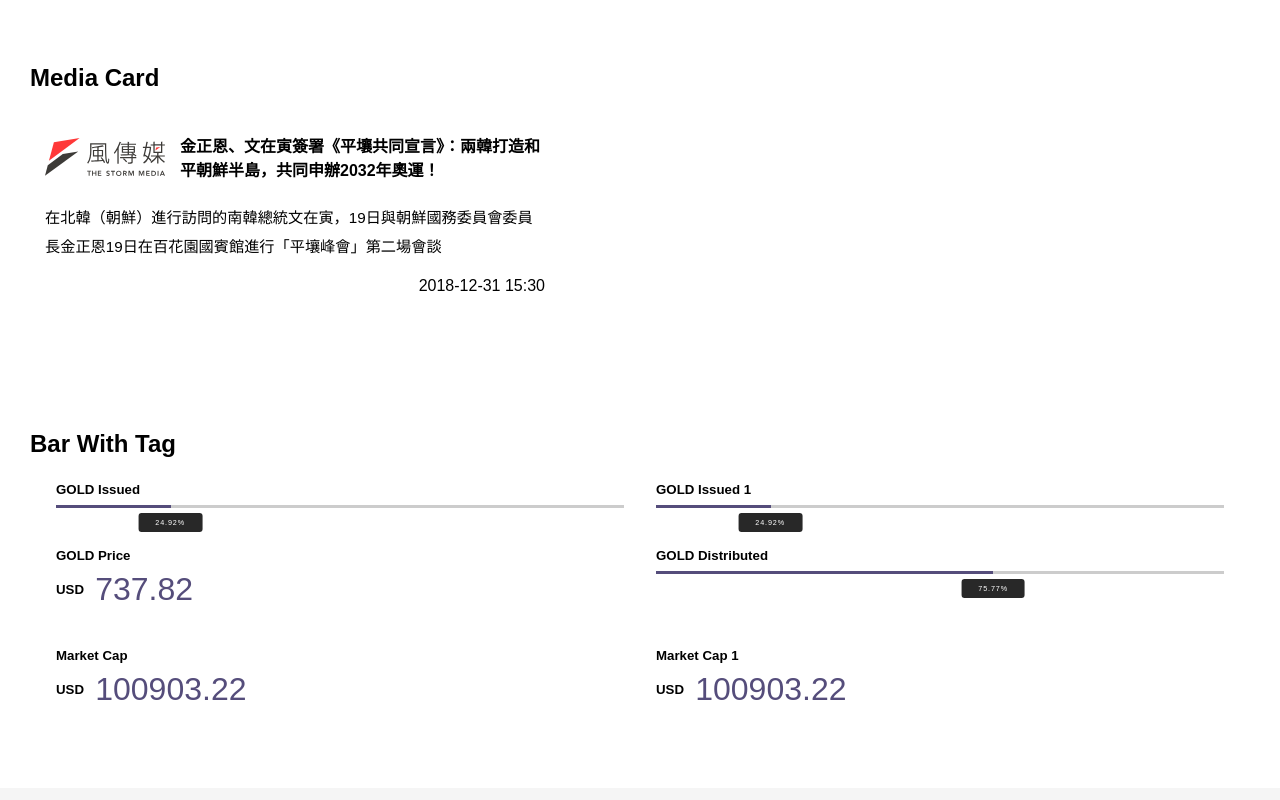
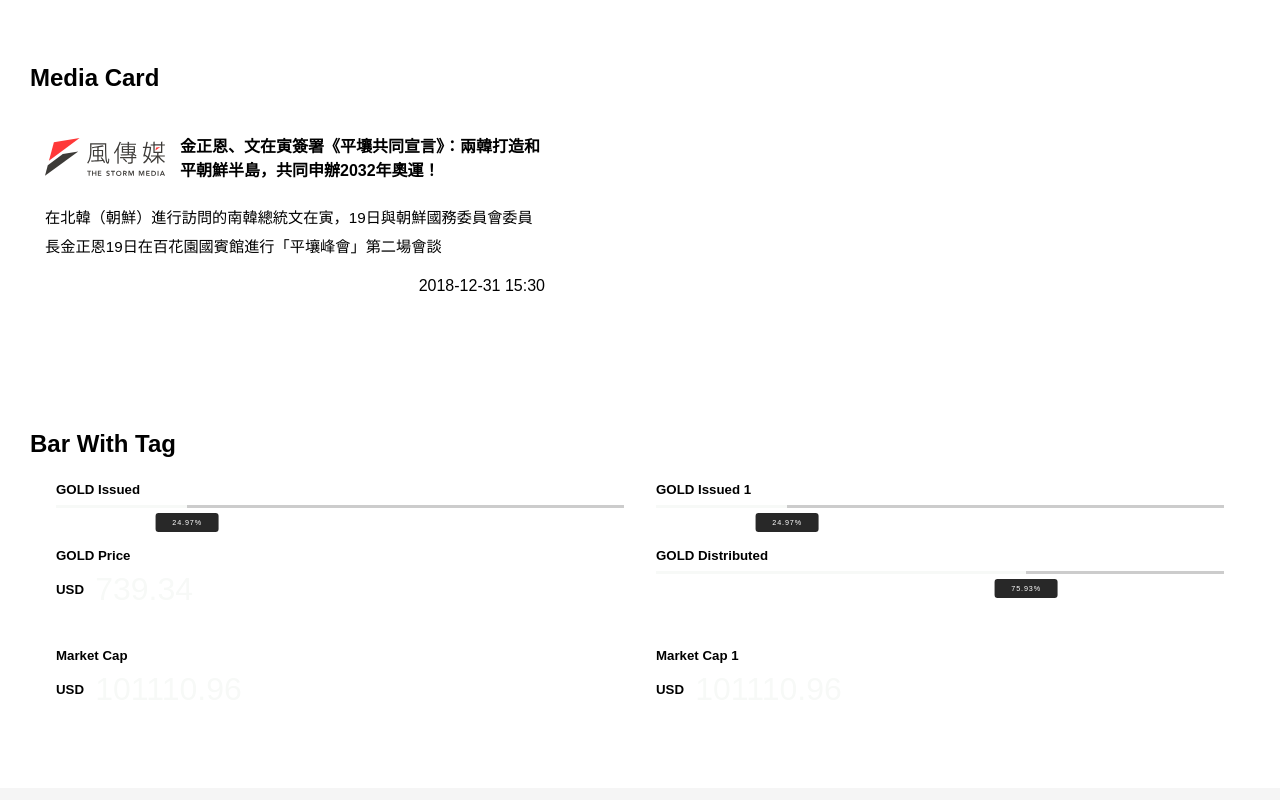
Before and after one commit to mic0201/vue-components, a Vue app: page / in a window 1280 px wide. Shown: the top 800 px of the page. Built offline with nearby package versions, Linux system fonts and the light colour scheme.

Commit message:
Add: add component

```diff
--- a/src/components/BarWithTag.vue
+++ b/src/components/BarWithTag.vue
@@ -36,12 +36,8 @@ export default {
       deep: true,
       handler: function (newVal, oldVal) {
         this.data = JSON.parse(JSON.stringify(newVal))
-        Object.keys(this.data.score).forEach(d => {
-          this.data.score[d].now = 0
-        })
         setTimeout(() => {
           Object.keys(this.data.score).forEach(d => {
-            this.data.score[d].backup = newVal.score[d].now
             this.countAnimate(this.data.score[d])
           })
         }, this.delay)
@@ -57,54 +53,65 @@ export default {
         window.webkitRequestAnimationFrame || window.msRequestAnimationFrame;
       window.requestAnimationFrame = requestAnimationFrame;
     },
-    substrNum(str) {
-      if (str.toString().indexOf('.') < 0) {
-        return str
-      }
-      str = str.toString()
-      let afterDecimalPoint = str.split('.')[1]
-      return str = str.replace(afterDecimalPoint, afterDecimalPoint.substr(0, 2))
-    },
-    // Robert Penner's easeOutExpo
-    // c => endNumber d=> duration
-    easeOutExpo(t, b, c, d) {
-      return c * (-Math.pow(2, -10 * t / d) + 1) * 1024 / 1023 + b;
-    },
+    /**
+     * score: {
+     *  max: % 數用
+     *  now: 顯示用
+     *  end: 實值
+     * }
+     */
     countAnimate(score) {
-      let start = 0,
-        end = score.backup,
+      let start = score.end * 0.7,
+        end = score.end,
         max = score.max,
         self = this
 
       function callback(timestamp) {
-        let val = self.createVal(timestamp, start, end, callback)
+        let val = createVal(timestamp, start, end, callback)
         if (score.percentage) {
-          score.now = self.substrNum(val / max * 100) + '%'
+          score.now = substrNum(val / max * 100) + '%'
         } else {
           score.now = val
         }
       }
+
+      function createVal(timestamp, startVal, endVal, callback) {
+        if (!self.startTime) { self.startTime = timestamp }
+        self.timestamp = timestamp
+        let progress = timestamp - self.startTime;
+
+        let countdown = (startVal > endVal)
+        let val = 0
+        if (countdown) {
+          val = startVal - easeOutExpo(progress, 0, startVal - endVal, self.duration);
+          val = val < endVal ? endVal : val
+        } else {
+          val = easeOutExpo(progress, startVal, endVal - startVal, self.duration);
+          val = val > endVal ? endVal : val
+        }
+        let finalVal = substrNum(val)
+        if (progress < self.duration) {
+          requestAnimationFrame(callback)
+        }
+        return finalVal
+      }
+
+      function substrNum(str) {
+        if (str.toString().indexOf('.') < 0) {
+          return str
+        }
+        str = str.toString()
+        let afterDecimalPoint = str.split('.')[1]
+        return str = str.replace(afterDecimalPoint, afterDecimalPoint.substr(0, 2))
+      }
+
+      // Robert Penner's easeOutExpo
+      // c => endNumber d=> duration
+      function easeOutExpo(t, b, c, d) {
+        return c * (-Math.pow(2, -10 * t / d) + 1) * 1024 / 1023 + b;
+      }
+
       requestAnimationFrame(callback.bind(this))
-    },
-    createVal(timestamp, startVal, endVal, callback) {
-      if (!this.startTime) { this.startTime = timestamp }
-      this.timestamp = timestamp
-      let progress = timestamp - this.startTime;
-
-      let countdown = (startVal > endVal)
-      let val = 0
-      if (countdown) {
-        val = startVal - this.easeOutExpo(progress, 0, startVal - endVal, this.duration);
-        val = val < endVal ? endVal : val
-      } else {
-        val = this.easeOutExpo(progress, startVal, endVal - startVal, this.duration);
-        val = val > endVal ? endVal : val
-      }
-      let finalVal = this.substrNum(val)
-      if (progress < this.duration) {
-        requestAnimationFrame(callback)
-      }
-      return finalVal
     }
   }
 };
--- /dev/null
+++ b/src/components/Board.vue
@@ -0,0 +1,53 @@
+<template lang="pug">
+  .Board.inlineflex
+    .icon.flex
+      i(:class="board.icon")
+    .info.flex.column
+      h3 {{ board.value }}
+      h4 {{ board.title }}
+</template>
+
+<script>
+export default {
+  name: "Board",
+  props: {
+    board: {
+      type: Object,
+      default: function () {
+        return {
+          icon: "fas fa-globe",
+          title: "BTC 靜態錢包",
+          value: "0.0031466"
+        }
+      }
+    }
+  },
+  data: function () {
+    return {}
+  },
+  methods: {}
+}
+</script>
+
+<style lang="sass" scoped>
+  @import '../sass/setting.sass'
+
+  .Board
+    padding: 1rem 0
+    margin: 1rem
+    background-color: $keyColor_3
+
+    .icon
+      padding: 0 1.5rem
+      &.flex
+        align-items: center
+        justify-content: center
+      i
+        font-size: 2.5rem
+
+    .info
+      padding: 0 2rem 0 .5rem
+      h3, h4
+        margin: 0
+
+</style>
--- /dev/null
+++ b/src/components/SideBar.vue
@@ -0,0 +1,94 @@
+<template lang="pug">
+  .SideBar.flex.column
+    .logo-box.flex
+      img(src="../assets/logo.png")
+    .menu-box.flex.column
+      .menu-item(v-for="(item, itemIndex) in menu" @click="clickMenu(itemIndex)")
+        i(:class="item.icon")
+        a.hoverLeftInRightOut(v-if="item.type === 'page'" :href="item.link") {{ item.name }}
+        router-link.hoverLeftInRightOut(v-else-if="item.type === 'component'" :to="item.link") {{ item.name }}
+        a.hoverLeftInRightOut(v-else) {{ item.name }}
+
+</template>
+
+<script>
+export default {
+  name: "SideBar",
+  props: {},
+  data: function () {
+    return {
+      activeMenu: {},
+      menu: [
+        {
+          icon: "fas fa-home",
+          name: "首頁 / Dashboard",
+          type: "component",
+          link: "/"
+        },
+        {
+          icon: "fas fa-layer-group",
+          name: "帳戶 / Account",
+          type: "component",
+          link: "/"
+        },
+        {
+          icon: "far fa-user",
+          name: "會員 / Membership",
+          type: "component",
+          link: "/"
+        },
+        {
+          icon: "far fa-credit-card",
+          name: "理財 / Finance",
+          type: "component",
+          link: "/"
+        },
+        {
+          icon: "fas fa-sign-out-alt",
+          name: "登出 / Logout",
+          type: "function",
+          link: "/"
+        }
+      ]
+    }
+  },
+  methods: {
+    clickMenu(itemIndex) {
+      this.activeMenu = this.menu[itemIndex]
+    }
+  }
+}
+</script>
+
+<style lang="sass" scoped>
+  @import '../sass/setting.sass'
+
+  .SideBar
+    width: 100%
+    height: 100%
+    background-color: $keyColor_1
+    padding: 1rem 0
+    box-sizing: border-box
+    &.flex
+      align-items: center
+
+    .logo-box
+      width: 50%
+      &.flex
+        align-items: center
+
+    .menu-box
+      height: 70%
+      &.flex
+        justify-content: center
+      i
+        margin-right: .7rem
+      .menu-item
+        color: $keyColor_5
+        opacity: 1
+        &:not(:first-child)
+          margin-top: 1rem
+        &.active
+          color: $keyColor_3
+
+</style>
--- a/src/components/props/barWithTagProps.json
+++ b/src/components/props/barWithTagProps.json
@@ -29,32 +29,38 @@
     "GOLD Issued": {
       "percentage": true,
       "max": 2000,
-      "now": 500
+      "now": 0,
+      "end": 500
     },
     "GOLD Issued 1": {
       "percentage": true,
       "max": 2000,
-      "now": 500
+      "now": 0,
+      "end": 500
     },
     "GOLD Price": {
       "percentage": false,
       "max": 2000,
-      "now": 740
+      "now": 0,
+      "end": 740
     },
     "GOLD Distributed": {
       "percentage": true,
       "max": 10000,
-      "now": 7600
+      "now": 0,
+      "end": 7600
     },
     "Market Cap": {
       "percentage": false,
       "max": 222000,
-      "now": 101200
+      "now": 0,
+      "end": 101200
     },
     "Market Cap 1": {
       "percentage": false,
       "max": 222000,
-      "now": 101200
+      "now": 0,
+      "end": 101200
     }
   }
 }
--- a/src/sass/class.sass
+++ b/src/sass/class.sass
@@ -1,3 +1,5 @@
+@import './setting.sass'
+
 .main-section
   min-height: 80vh
   > div
@@ -26,6 +28,12 @@
 
 .flex
   display: flex
+.inlineflex
+  display: inline-flex
+
+.inlineflex, .flex
+  &.column
+    flex-direction: column
 
 .grid
   display: grid
@@ -43,3 +51,19 @@
   width: 100%
   height: 100%
   background-color: rgba(0, 0, 0, 0.5)
+
+.hoverLeftInRightOut
+  position: relative
+  &:before
+    content: ''
+    position: absolute
+    bottom: -5px
+    right: 0
+    width: 0%
+    height: 3px
+    background-color: $keyColor_5
+    transition: width .3s
+  &:hover
+    &:before
+      left: 0
+      width: 100%
--- a/src/sass/initial.sass
+++ b/src/sass/initial.sass
@@ -9,6 +9,7 @@ body
 
   a
     color: inherit
+    cursor: pointer
     text-decoration: none
 
   p
--- a/src/sass/setting.sass
+++ b/src/sass/setting.sass
@@ -1,6 +1,8 @@
-$keyColor_1: RGBA(85, 77, 123, 1.00)
-$keyColor_2: RGBA(61, 129, 168, 1.00)
-$keyColor_3: RGBA(231, 129, 83, 1.00)
+$keyColor_1: rgba(247, 249, 247, 1.00)
+$keyColor_2: rgba(255, 255, 255, 1.00)
+$keyColor_3: rgba(69, 192, 234, 1.00)
+$keyColor_4: rgba(40, 235, 153, 1.00)
+$keyColor_5: rgba(161, 162, 161, 1.00)
 
 $headerHeight: 60px
 $footerHeight: 120px
--- a/src/views/Home.vue
+++ b/src/views/Home.vue
@@ -24,6 +24,13 @@
     .menu-container
       h2 Menu
       Menu(:menu="menuProps")
+    .side-container
+      h2 Side Bar
+      .side-box
+        SideBar
+    .board-container
+      h2 Board
+      Board
 </template>
 
 <script>
@@ -35,6 +42,8 @@ import AvatarTree from '@/components/AvatarTree'
 import AvatarInfo from '@/components/AvatarInfo'
 import Tabs from '@/components/Tabs'
 import Menu from '@/components/Menu'
+import SideBar from '@/components/SideBar'
+import Board from '@/components/Board'
 
 // Props
 import barWithTagProps from '@/components/props/barWithTagProps.json'
@@ -55,7 +64,9 @@ export default {
     AvatarTree,
     AvatarInfo,
     Tabs,
-    Menu
+    Menu,
+    SideBar,
+    Board
   },
   data: function () {
     return {
@@ -65,7 +76,8 @@ export default {
       avatarTreeProps: [],
       avatarInfoProps: {},
       tabsProps: [],
-      menuProps: {}
+      menuProps: {},
+      SideBar: {}
     }
   },
   mounted() {
@@ -97,4 +109,7 @@ export default {
   .menu-container
     height: 60px
 
+  .side-box
+    width: 400px
+
 </style>
```
